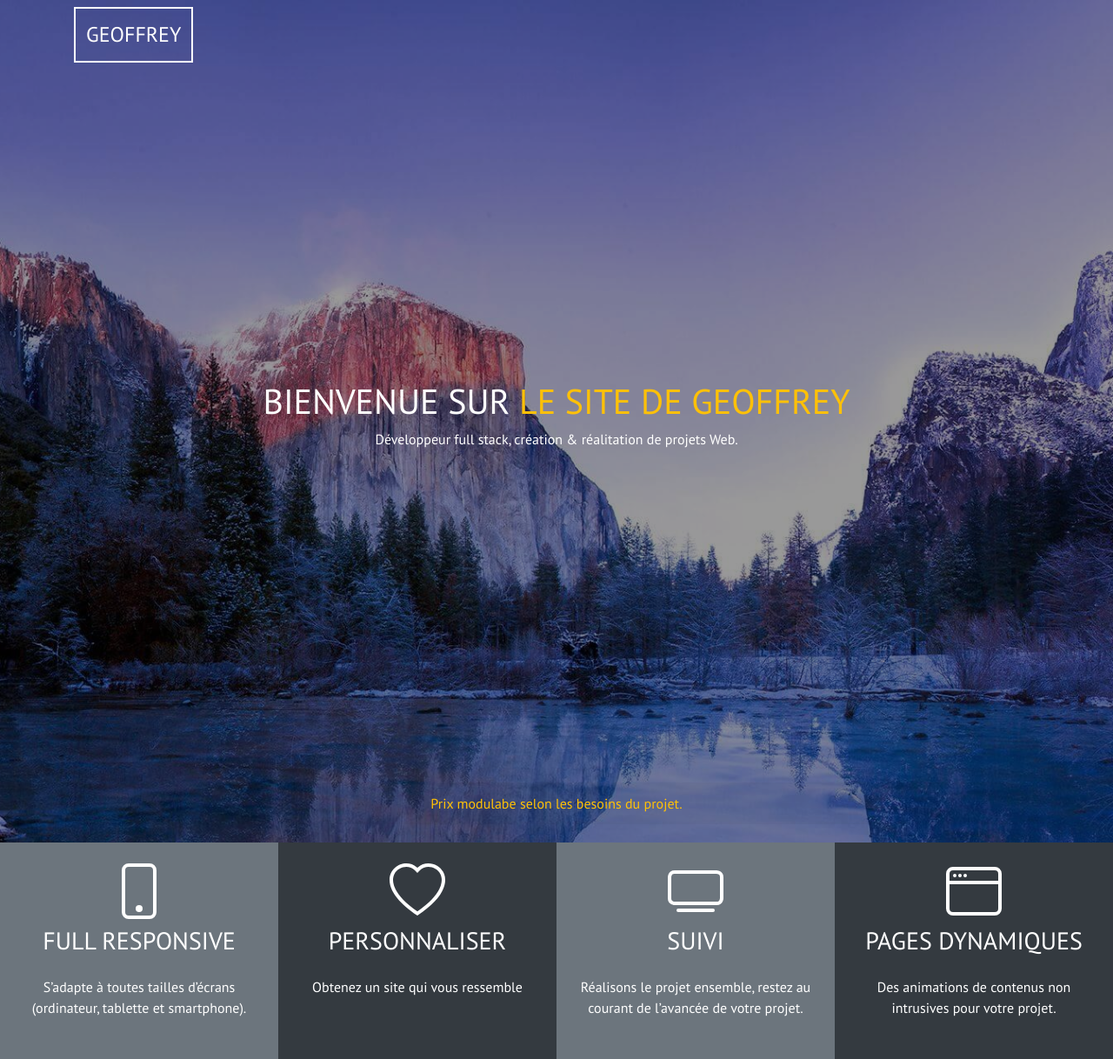
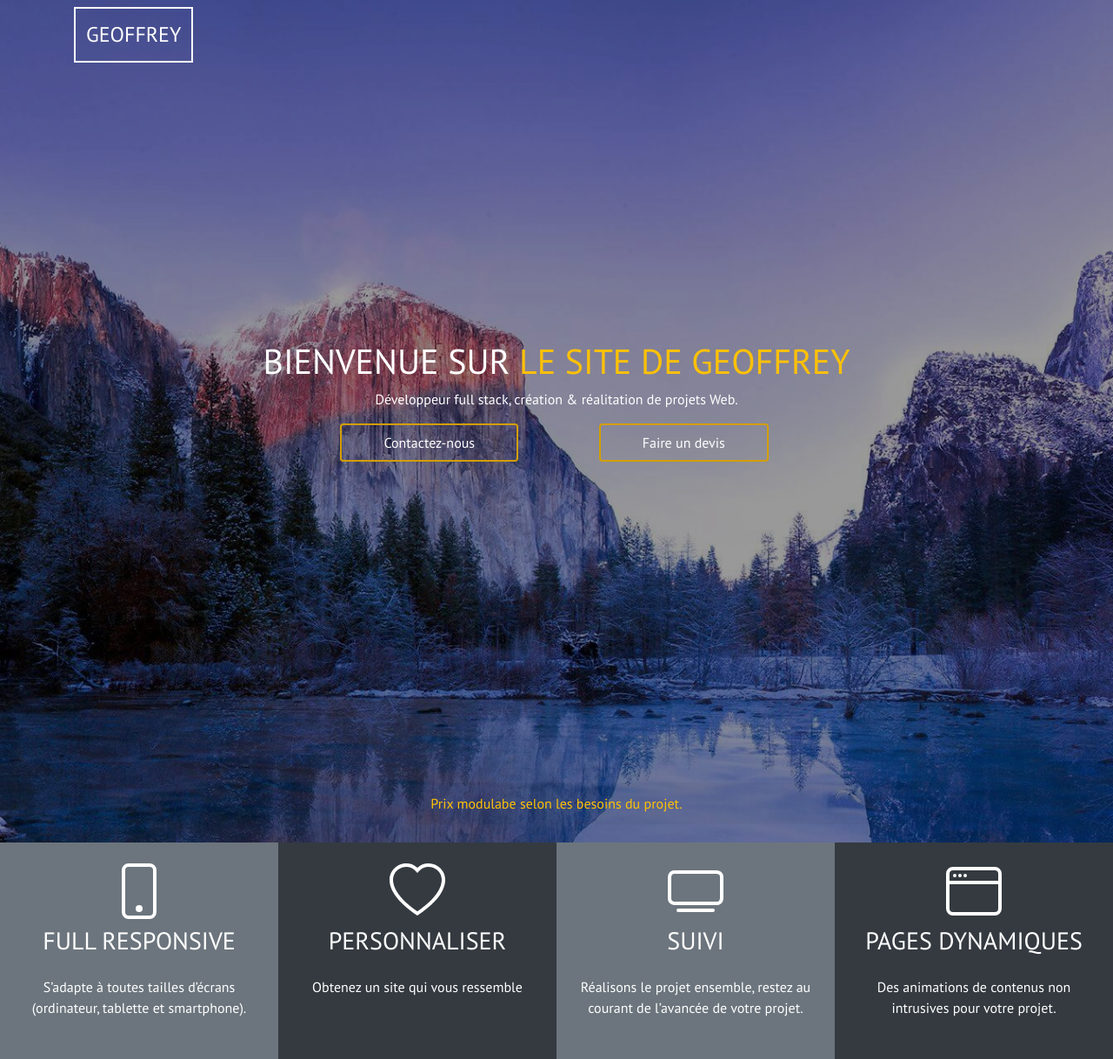
Before and after one commit to GeoffreyPlet/portfolio, a PHP site: page / in a window 1280 px wide. Shown: the top 1218 px of the page at 87% size. Run offline with PHP 8.4, Linux system fonts and the light colour scheme; data that the repository does not hold is empty.

Commit message:
modal contact

```diff
--- a/Portfolio/css/style.css
+++ b/Portfolio/css/style.css
@@ -7,11 +7,25 @@ ul{
 .my-color-hover{
     color: #fff;
 }
+
 .cadre-projets {
     border: 2px solid #ffc107;
     padding: 6px 36px;
     margin: 0px 12px;
     color: #ffc107;
+}
+.my-btn-color{
+    border:2px solid #d39e00 !important;
+    color: #fff !important;
+}
+.my-btn-color:hover{
+    border:2px solid transparent !important;
+    background-color: #ffc107 !important;
+    color: #fff !important;
+}
+.my-btn-color:hover span{
+
+    color: #fff !important;
 }
 .my-color-hover:hover{
     color: #ffc107;
--- a/Portfolio/index.php
+++ b/Portfolio/index.php
@@ -63,9 +63,18 @@
                 <p>
                     Développeur full stack, création & réalitation de projets Web.
                 </p>
-                <!-- <div class="text-center">
-                    <button type="button" class="btn text-white w-50 btn-primary">Commencer maintenant</button>
-                </div> -->
+               <div class="row justify-content-center">
+                   <div class="col-lg-3">
+                       <button class="btn my-btn-color px-5 py-2" data-toggle="modal" data-target="#modal-contact">
+                                Contactez-nous
+                       </button>
+                   </div>
+                   <div class="col-lg-3">
+                       <button class="btn my-btn-color px-5 py-2" id="btn-devis">
+                                Faire un devis
+                       </button>
+                   </div>
+               </div>
 
                 <div class="col-lg-12 position-absolute" style="bottom:20px;">
                     <div class="card text-center">
@@ -566,6 +575,83 @@
 
 
 
+<!-- DEBUT MODAL CONTACT -->
+<div class="modal fade" id="modal-contact" tabindex="-1" role="dialog" aria-hidden="true">
+  <div class="modal-dialog" role="document" style="max-width: 1200px;">
+    <div class="modal-content">
+      <div class="modal-header">
+        <h3 class="modal-title ml-auto">Contact</h3>
+        <button type="button" class="close" data-dismiss="modal" aria-label="Close">
+          <span aria-hidden="true">&times;</span>
+        </button>
+      </div>
+      <div class="modal-body">
+        <div class="container">
+            <div class="row flex-column">
+                <h4>
+                    Téléphone : <span style="font-size: 0.75em;">06.31.15.14.45</span>
+                </h4>
+                <h4>
+                    E-mail : <span style="font-size: 0.75em;">geoffreyplett@gmail.com</span>
+                </h4>
+            </div>
+            <div class="row">
+                <div class="col-lg-12">
+                     <form class="pt-5" method="POST" action="index.php">
+            <div class="form-row">
+              <div class="col form-group">
+                    <label for="first-name">Nom</label>
+                    <input type="text" class="form-control" placeholder="Nom" id="first-name" name="nom">
+              </div>
+              <div class="col form-group">
+                    <label for="last-name">Prénom</label>
+                    <input type="text" class="form-control" placeholder="Prénom" id="last-name" name="prenom">
+              </div>
+            </div>
+            <div class="form-row">
+                <div class="col form-group">
+                    <label for="email">Email</label>
+                    <input type="email" class="form-control" placeholder="E-mail" id="email" name="mail">
+                </div>
+            </div>
+            <div class="form-row">
+                <div class="col form-group">
+                    <label for="message">Votre Message</label>
+                    <textarea  id="message" cols="30" rows="10" class="form-control" placeholder=" Exprimez vos besoins ici." name="message"></textarea>
+                </div>
+            </div>
+            <div class="form-row">
+                <div class="col form-group">
+                    <select class="custom-select" name="chois">
+                        <option selected value="VIDE">Sous quel type de demande souhaitez-vous ?</option>
+                        <option value="Site vitrine">Site vitrine</option>
+                        <option value="Site E-commerce">Site E-commerce</option>
+                        <option value="Application">Application</option>
+                        <option value="Refonte">Refonte</option>
+                        <option value="Maintenance">Maintenance</option>
+                        <option value="Mise à niveau">Mise à niveau</option>
+                      </select>
+                      <small class="form-text text-muted">Vérifiez que tous les champs ont été remplis.</small>
+                </div>
+            </div>
+            <div class="text-center">
+                <button type="submit" class="btn btn-primary">Envoyer</button>
+            </div>
+          </form>
+                </div>
+            </div>
+        </div>
+      </div>
+      <div class="modal-footer">
+        <button type="button" class="btn my-btn-color" data-dismiss="modal"><span style="color:#000;">Annuler</span> </button>
+      </div>
+    </div>
+  </div>
+</div>
+<!-- FIN MODAL CONTACT -->
+
+
+
     <script src="https://ajax.googleapis.com/ajax/libs/jquery/3.5.1/jquery.min.js"></script>
 
     <script src="js/script.js"></script>
```
